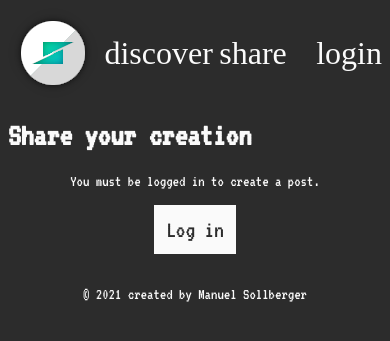
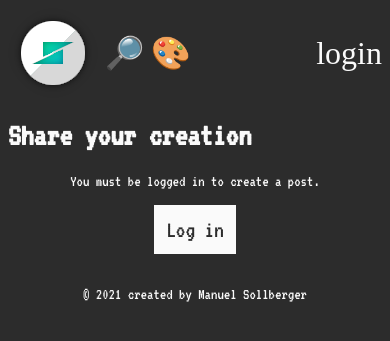
Before and after one commit to Shioyama-senpai/pixel-art, a PHP site: page /upload.php in a window 390 px wide. Shown: the top 341 px of the page. Run offline with PHP 8.4, Linux system fonts and the light colour scheme; some web fonts are replaced.

Commit message:
Optimised the mobile styling and added a file input validator.

```diff
--- a/blocks/header.php
+++ b/blocks/header.php
@@ -21,10 +21,13 @@
 		<link rel="stylesheet" type="text/css" href="stylesheets/design.css">
 		<link rel="stylesheet" type="text/css" href="stylesheets/layout.css">
 
+		<meta name="viewport" content="width=device-width, initial-scale=1.0">
+
 		<script src="scripts/jQuery.js"></script>
 		<script src="scripts/Utilities.js"></script>
 		<script src="scripts/Voter.js"></script>
 		<script src="scripts/LazyLoader.js"></script>
+		<script src="scripts/Validator.js"></script>
 
 		<?php
 			require_once "controllers/UserManager.php";
@@ -35,14 +38,14 @@
 	<body>
 		<div class="header">
 			<a href="index.php"><img src="images/PixelArt.png" class="logo"></a>
-			<a href="latest.php" class="navigation-link">discover</a>
-			<a href="upload.php" class="navigation-link">share</a>
+			<a href="latest.php" class="navigation-link discover">discover</a>
+			<a href="upload.php" class="navigation-link share">share</a>
 			<div class="header-right">
 				<div class="vertical-aligner"></div>
 				<?php if ($userId == -1): ?>
-					<a href="login.php" class="navigation-link">login</a>
+					<a href="login.php" class="navigation-link profile">login</a>
 				<?php else: ?>
-					<a href="profile.php" class="navigation-link">profile</a>
+					<a href="profile.php" class="navigation-link profile">profile</a>
 				<?php endif; ?>
 			</div>
 		</div>
--- /dev/null
+++ b/scripts/Validator.js
@@ -0,0 +1,26 @@
+class Validator {
+	static validate(event) {
+		var input = event.currentTarget;
+
+		if (input.required && !input.value) {
+			alert("You must provide a value for this!");
+			return;
+		}
+
+		if (input.type == "file") {
+			var allowedExtensions = /(\.png|\.webp)$/i;
+
+			if (!allowedExtensions.exec(input.value)) {
+				input.value = null;
+				alert("This file format is not supported.");
+				return;
+			}
+
+			if (input.files[0].size > 50000000) {
+				input.value = null;
+				alert("The selected file is too big.");
+				return;
+			}
+		}
+	}
+}
--- a/stylesheets/design.css
+++ b/stylesheets/design.css
@@ -40,6 +40,8 @@ input[type="submit"], a.button, button {
 	border: var(--control-element-border);
 	text-decoration: none;
 	font-size: 18pt;
+	-webkit-appearance: none;
+	border-radius: 0;
 }
 
 input[type="text"], input[type="number"], input[type="password"], textarea, select {
--- a/stylesheets/layout.css
+++ b/stylesheets/layout.css
@@ -86,3 +86,21 @@
 .display-form {
 	margin-bottom: 20pt;
 }
+
+@media (max-width: 680px) {
+	.header a[href].navigation-link:not(.profile) {
+		font-size: 0;
+	}
+
+	.header a[href].navigation-link.discover::after {
+		content: "🔎";
+		display: inline-block;
+		font-size: 24pt;
+	}
+
+	.header a[href].navigation-link.share::after {
+		content: "🎨";
+		display: inline-block;
+		font-size: 24pt;
+	}
+}
--- a/upload.php
+++ b/upload.php
@@ -23,7 +23,8 @@
 
 	<form enctype="multipart/form-data" class="upload-form" method="POST">
 		<input type="hidden" name="MAX_FILE_SIZE" value="50000000">
-		<input type="file" name="image" required>
+		<p>The maximum file size is 50 MB. Only PNG and WebP are allowed.</p>
+		<input type="file" name="image" required onchange="Validator.validate(event);">
 		<br>
 		<input type="text" name="title" placeholder="Title" required maxlength="500" value="<?php if (isset($_POST["title"])) { echo $_POST["title"]; } ?>">
 		<br>
```
Also changed, not shown: 1 other file.
